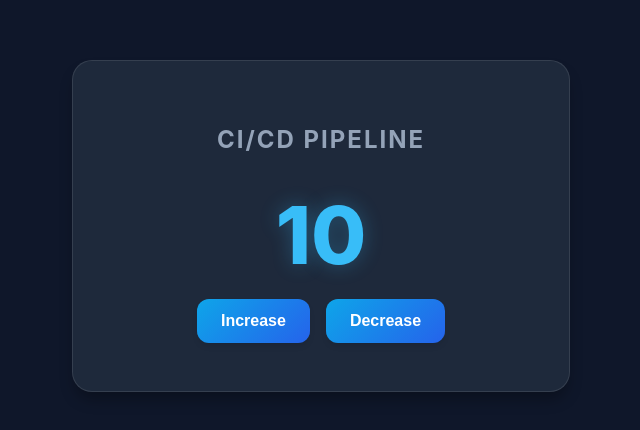
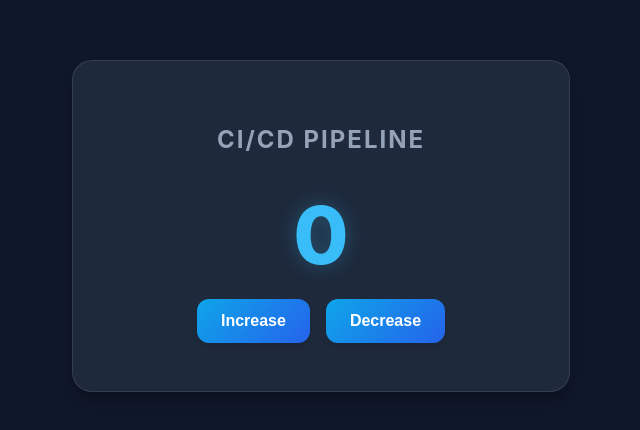
Before and after one commit to Abhimanyu1221/cicd, a React (Create React App) app: page / in a window 1280 px wide. Shown: the part 174-604 px from the top of the page, without its empty margins (319-959 px from the left). Built offline with nearby package versions, Linux system fonts and the light colour scheme.

Commit message:
Initialize count state to 0

```diff
--- a/src/App.js
+++ b/src/App.js
@@ -2,7 +2,7 @@ import React, { useState } from 'react';
 import './App.css';
 
 function App() {
-  const [count, setCount] = useState(10);
+  const [count, setCount] = useState(0);
 
   return (
     <div className="App">
```
